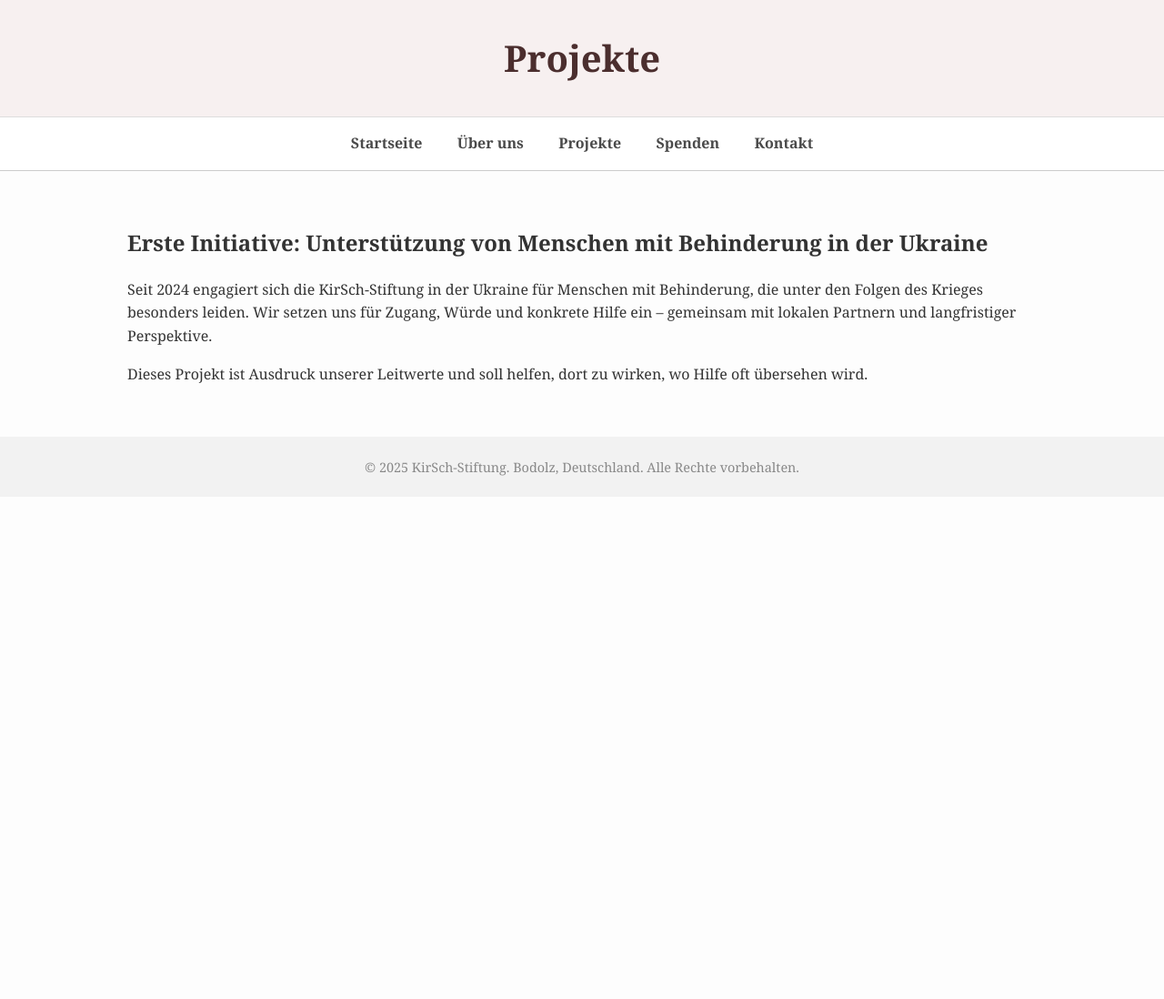
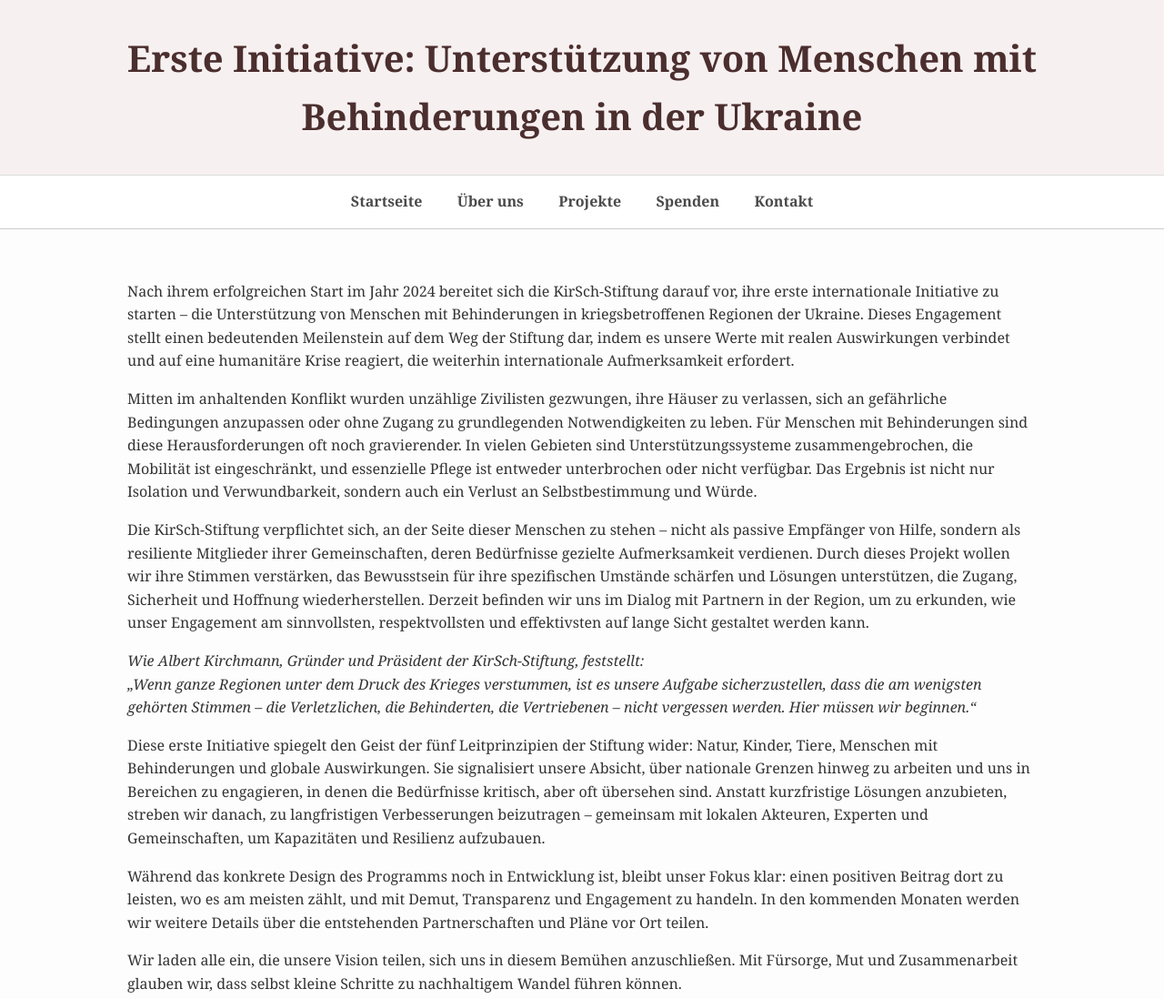
Before and after one commit to Kirschstiftung/kirsch-foundation, a plain HTML site: page projekte.html in a window 1280 px wide. Shown: the top 1098 px of the page at 91% size. Before the commit the page ends 800 px from the top, so only its background shows below. Drawn offline with Linux system fonts and the light colour scheme.

Commit message:
Update about and project pages

```diff
--- a/projekte.html
+++ b/projekte.html
@@ -2,8 +2,8 @@
 <html lang="de">
 <head>
   <meta charset="UTF-8" />
+  <title>Erste Initiative: Unterstützung von Menschen mit Behinderungen in der Ukraine – KirSch-Stiftung</title>
   <meta name="viewport" content="width=device-width, initial-scale=1.0" />
-  <title>Projekte</title>
   <style>
     body {
       font-family: Georgia, serif;
@@ -52,27 +52,28 @@
       font-size: 0.9em;
       color: #888;
     }
-  </style>
+</style>
 </head>
 <body>
   <header>
-    <h1>Projekte</h1>
+    <h1>Erste Initiative: Unterstützung von Menschen mit Behinderungen in der Ukraine</h1>
   </header>
-
-<nav>
+  <nav>
     <a href="index.html">Startseite</a>
     <a href="ueber-uns.html">Über uns</a>
     <a href="projekte.html">Projekte</a>
     <a href="spenden.html">Spenden</a>
     <a href="kontakt.html">Kontakt</a>
-</nav>
-
+  </nav>
   <main>
-
-<h2>Erste Initiative: Unterstützung von Menschen mit Behinderung in der Ukraine</h2>
-<p>Seit 2024 engagiert sich die KirSch-Stiftung in der Ukraine für Menschen mit Behinderung, die unter den Folgen des Krieges besonders leiden. Wir setzen uns für Zugang, Würde und konkrete Hilfe ein – gemeinsam mit lokalen Partnern und langfristiger Perspektive.</p>
-<p>Dieses Projekt ist Ausdruck unserer Leitwerte und soll helfen, dort zu wirken, wo Hilfe oft übersehen wird.</p>
-
+    <p>Nach ihrem erfolgreichen Start im Jahr 2024 bereitet sich die KirSch-Stiftung darauf vor, ihre erste internationale Initiative zu starten – die Unterstützung von Menschen mit Behinderungen in kriegsbetroffenen Regionen der Ukraine. Dieses Engagement stellt einen bedeutenden Meilenstein auf dem Weg der Stiftung dar, indem es unsere Werte mit realen Auswirkungen verbindet und auf eine humanitäre Krise reagiert, die weiterhin internationale Aufmerksamkeit erfordert.</p>
+    <p>Mitten im anhaltenden Konflikt wurden unzählige Zivilisten gezwungen, ihre Häuser zu verlassen, sich an gefährliche Bedingungen anzupassen oder ohne Zugang zu grundlegenden Notwendigkeiten zu leben. Für Menschen mit Behinderungen sind diese Herausforderungen oft noch gravierender. In vielen Gebieten sind Unterstützungssysteme zusammengebrochen, die Mobilität ist eingeschränkt, und essenzielle Pflege ist entweder unterbrochen oder nicht verfügbar. Das Ergebnis ist nicht nur Isolation und Verwundbarkeit, sondern auch ein Verlust an Selbstbestimmung und Würde.</p>
+    <p>Die KirSch-Stiftung verpflichtet sich, an der Seite dieser Menschen zu stehen – nicht als passive Empfänger von Hilfe, sondern als resiliente Mitglieder ihrer Gemeinschaften, deren Bedürfnisse gezielte Aufmerksamkeit verdienen. Durch dieses Projekt wollen wir ihre Stimmen verstärken, das Bewusstsein für ihre spezifischen Umstände schärfen und Lösungen unterstützen, die Zugang, Sicherheit und Hoffnung wiederherstellen. Derzeit befinden wir uns im Dialog mit Partnern in der Region, um zu erkunden, wie unser Engagement am sinnvollsten, respektvollsten und effektivsten auf lange Sicht gestaltet werden kann.</p>
+    <p><em>Wie Albert Kirchmann, Gründer und Präsident der KirSch-Stiftung, feststellt:<br>
+    „Wenn ganze Regionen unter dem Druck des Krieges verstummen, ist es unsere Aufgabe sicherzustellen, dass die am wenigsten gehörten Stimmen – die Verletzlichen, die Behinderten, die Vertriebenen – nicht vergessen werden. Hier müssen wir beginnen.“</em></p>
+    <p>Diese erste Initiative spiegelt den Geist der fünf Leitprinzipien der Stiftung wider: Natur, Kinder, Tiere, Menschen mit Behinderungen und globale Auswirkungen. Sie signalisiert unsere Absicht, über nationale Grenzen hinweg zu arbeiten und uns in Bereichen zu engagieren, in denen die Bedürfnisse kritisch, aber oft übersehen sind. Anstatt kurzfristige Lösungen anzubieten, streben wir danach, zu langfristigen Verbesserungen beizutragen – gemeinsam mit lokalen Akteuren, Experten und Gemeinschaften, um Kapazitäten und Resilienz aufzubauen.</p>
+    <p>Während das konkrete Design des Programms noch in Entwicklung ist, bleibt unser Fokus klar: einen positiven Beitrag dort zu leisten, wo es am meisten zählt, und mit Demut, Transparenz und Engagement zu handeln. In den kommenden Monaten werden wir weitere Details über die entstehenden Partnerschaften und Pläne vor Ort teilen.</p>
+    <p>Wir laden alle ein, die unsere Vision teilen, sich uns in diesem Bemühen anzuschließen. Mit Fürsorge, Mut und Zusammenarbeit glauben wir, dass selbst kleine Schritte zu nachhaltigem Wandel führen können.</p>
   </main>
   <footer>
     &copy; 2025 KirSch-Stiftung. Bodolz, Deutschland. Alle Rechte vorbehalten.
```
Also changed, not shown: ueber-uns.html (+10 -11 lines).
